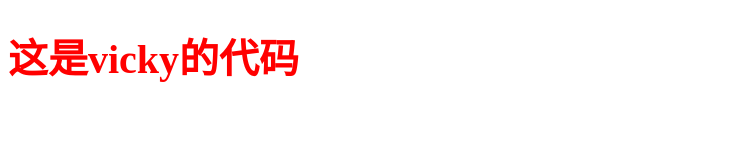
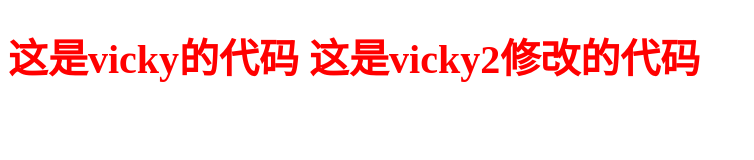
Before and after one commit to vicky-young/demo, a plain HTML site: page index.html in a window 1280 px wide. Shown: the whole page, without its empty margins (0-754 px from the left). Drawn offline with Linux system fonts and the light colour scheme.

Commit message:
vicky2修改的代码

```diff
--- a/index.html
+++ b/index.html
@@ -13,7 +13,8 @@
 <body>
     <div>
         <div class="box">
-            <h1>这是vicky的代码</h1>
+            <h1>这是vicky的代码 这是vicky2修改的代码
+            </h1>
         </div>
     </div>
 
```
